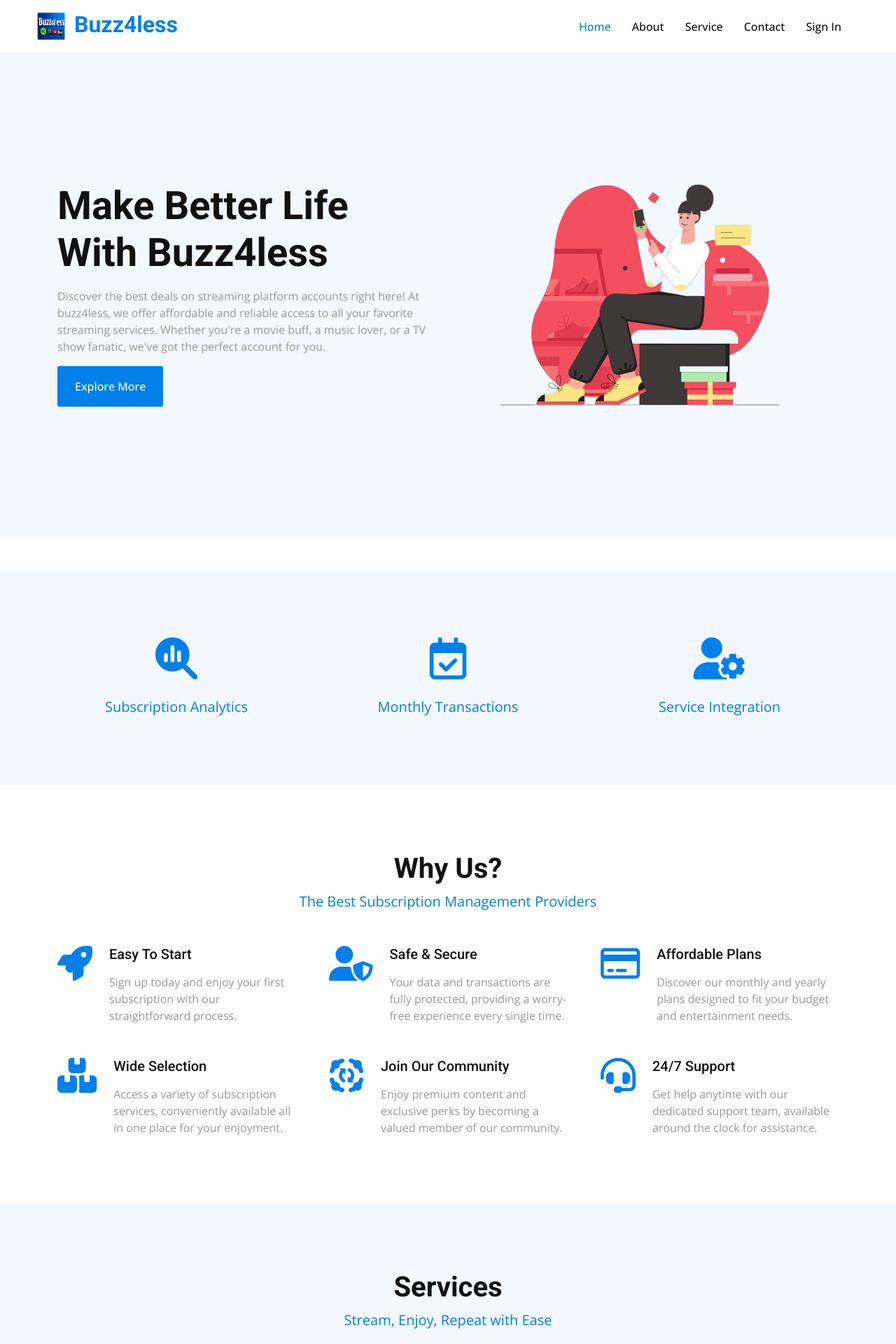
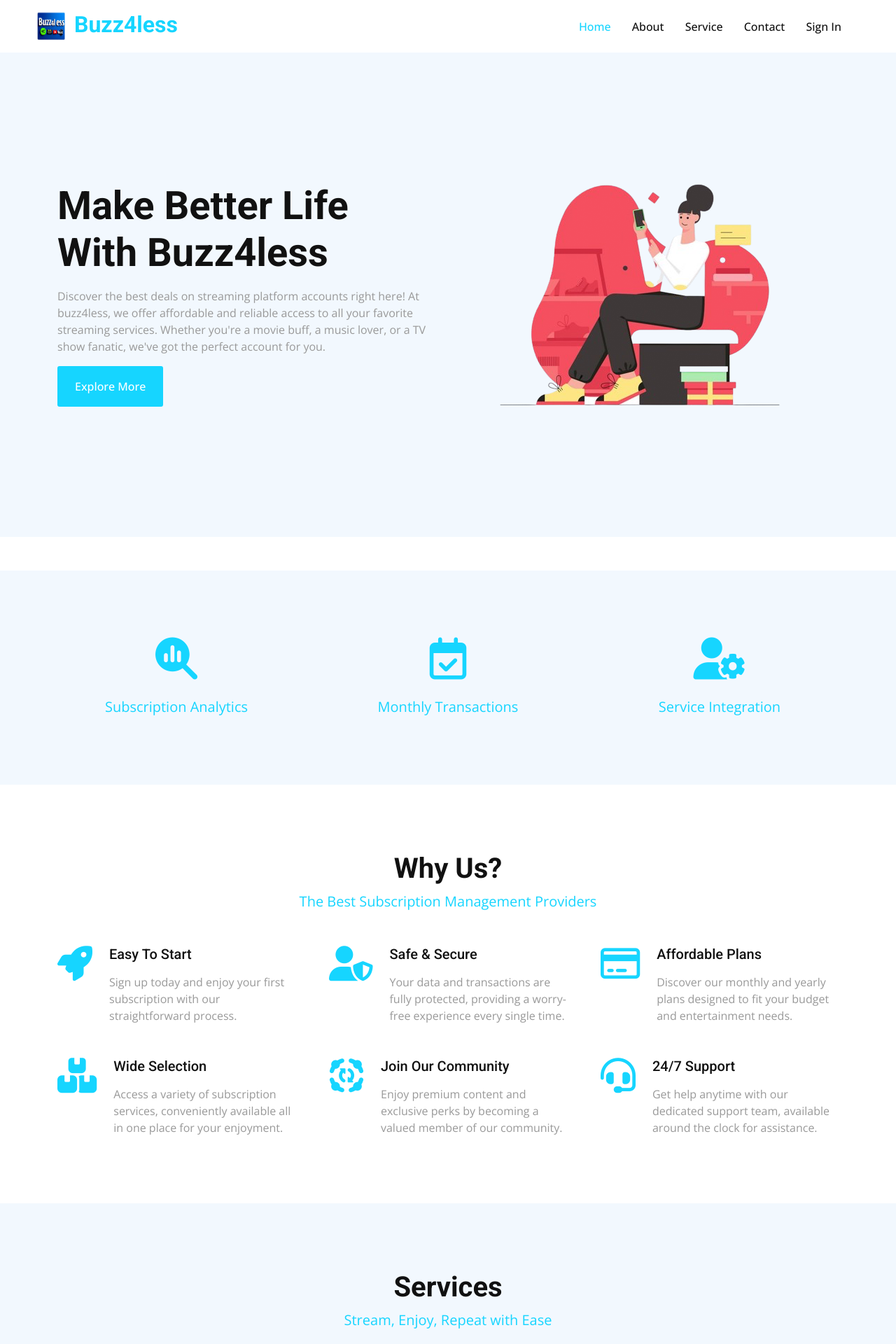
Before and after one commit to Okpara007/buzz4less, a Django app: page / in a window 1280 px wide. Shown: the top 1920 px of the page at 70% size. Run offline with Django 5.2, Linux system fonts and the light colour scheme; data that the repository does not hold is empty; some libraries are stand-ins or nearby versions.

Commit message:
revert back to previos theme

```diff
--- a/buzz4less/static/css/style.css
+++ b/buzz4less/static/css/style.css
@@ -1,5 +1,5 @@
 :root {
-    --primary: #027FEA;
+    --primary: #16d5ff;
     --secondary: #999999;
     --light: #F2F8FE;
     --dark: #111111;
--- a/templates/accounts/dashboard.html
+++ b/templates/accounts/dashboard.html
@@ -51,8 +51,8 @@
         <nav aria-label="breadcrumb">
             <ol class="breadcrumb">
                 <li class="breadcrumb-item">
-                    <a style="color: #027FEA;" href="{% url 'index' %}">
-                        <i style="color: #027FEA;" class="fas fa-home"></i> Home</a>
+                    <a style="color: #16d5ff;" href="{% url 'index' %}">
+                        <i style="color: #16d5ff;" class="fas fa-home"></i> Home</a>
                 </li>
                 <li class="breadcrumb-item active"> Dashboard</li>
             </ol>
--- a/templates/pages/index.html
+++ b/templates/pages/index.html
@@ -8,7 +8,7 @@
             <div class="col-lg-6">
                 <h1 class="display-4 mb-3 animated slideInDown">Make Better Life With Buzz4less</h1>
                 <p class="animated slideInDown">Discover the best deals on streaming platform accounts right here! At buzz4less, we offer affordable and reliable access to all your favorite streaming services. Whether you're a movie buff, a music lover, or a TV show fanatic, we've got the perfect account for you.</p>
-                <a href="{% url 'services' %}" class="btn py-3 px-4 animated slideInDown" style="background-color: #027FEA; color:#fff">Explore More</a>
+                <a href="{% url 'services' %}" class="btn py-3 px-4 animated slideInDown" style="background-color: #16d5ff; color:#fff">Explore More</a>
             </div>
             <div class="col-lg-6 animated fadeIn">
                 <img class="img-fluid animated pulse infinite" style="animation-duration: 3s;" src="{% static 'img/hero6.png' %}"
@@ -62,17 +62,17 @@
     <div class="container py-5">
         <div class="row g-5">
             <div class="col-lg-4 col-md-6 text-center wow fadeIn" data-wow-delay="0.1s">
-                <i style="color: #027FEA; font-size: 60px" class="mb-4 fa-solid fa-magnifying-glass-chart"></i>
+                <i style="color: #16d5ff; font-size: 60px" class="mb-4 fa-solid fa-magnifying-glass-chart"></i>
                 <!-- <h1 class="display-4" data-toggle="counter-up">123456</h1> -->
-                <p style="color: #027FEA;" class="fs-5  mb-0">Subscription Analytics</p>
+                <p style="color: #16d5ff;" class="fs-5  mb-0">Subscription Analytics</p>
             </div>
-            <div style="color: #027FEA;" class="col-lg-4 col-md-6 text-center wow fadeIn" data-wow-delay="0.3s">
-                <i style="color: #027FEA; font-size: 60px" class="mb-4 fa-regular fa-calendar-check"></i>
+            <div style="color: #16d5ff;" class="col-lg-4 col-md-6 text-center wow fadeIn" data-wow-delay="0.3s">
+                <i style="color: #16d5ff; font-size: 60px" class="mb-4 fa-regular fa-calendar-check"></i>
                 <!-- <h1 class="display-4" data-toggle="counter-up">123456</h1> -->
                 <p class="fs-5  mb-0">Monthly Transactions</p>
             </div>
-            <div style="color: #027FEA;" class="col-lg-4 col-md-6 text-center wow fadeIn" data-wow-delay="0.5s">
-                <i style="color: #027FEA; font-size: 60px" class="mb-4 fa-solid fa-user-gear"></i>
+            <div style="color: #16d5ff;" class="col-lg-4 col-md-6 text-center wow fadeIn" data-wow-delay="0.5s">
+                <i style="color: #16d5ff; font-size: 60px" class="mb-4 fa-solid fa-user-gear"></i>
                 <!-- <h1 class="display-4" data-toggle="counter-up">123456</h1> -->
                 <p class="fs-5  mb-0">Service Integration</p>
             </div>
@@ -87,12 +87,12 @@
     <div class="container">
         <div class="text-center mx-auto wow fadeInUp" data-wow-delay="0.1s" style="max-width: 500px;">
             <h1 class="display-6">Why Us?</h1>
-            <p style="color: #027FEA;" class="fs-5 mb-5">The Best Subscription Management Providers</p>
+            <p style="color: #16d5ff;" class="fs-5 mb-5">The Best Subscription Management Providers</p>
         </div>
         <div class="row g-5">
             <div class="col-lg-4 col-md-6 wow fadeInUp" data-wow-delay="0.1s">
                 <div class="d-flex align-items-start">
-                    <i style="color: #027FEA; font-size: 50px" class="fa-solid fa-rocket flex-shrink-0"></i>
+                    <i style="color: #16d5ff; font-size: 50px" class="fa-solid fa-rocket flex-shrink-0"></i>
                     <div class="ps-4">
                         <h5 class="mb-3">Easy To Start</h5>
                         <span>Sign up today and enjoy your first subscription with our straightforward process.</span>
@@ -101,7 +101,7 @@
             </div>
             <div class="col-lg-4 col-md-6 wow fadeInUp" data-wow-delay="0.3s">
                 <div class="d-flex align-items-start">
-                    <i style="color: #027FEA; font-size: 50px" class="fa-solid fa-user-shield flex-shrink-0"></i>
+                    <i style="color: #16d5ff; font-size: 50px" class="fa-solid fa-user-shield flex-shrink-0"></i>
                     <div class="ps-4">
                         <h5 class="mb-3">Safe & Secure</h5>
                         <span>Your data and transactions are fully protected, providing a worry-free experience every single time.</span>
@@ -110,7 +110,7 @@
             </div>
             <div class="col-lg-4 col-md-6 wow fadeInUp" data-wow-delay="0.5s">
                 <div class="d-flex align-items-start">
-                    <i style="color: #027FEA; font-size: 50px" class="fa-regular fa-credit-card flex-shrink-0"></i>
+                    <i style="color: #16d5ff; font-size: 50px" class="fa-regular fa-credit-card flex-shrink-0"></i>
                     <div class="ps-4">
                         <h5 class="mb-3">Affordable Plans</h5>
                         <span>Discover our monthly and yearly plans designed to fit your budget and entertainment needs.</span>
@@ -119,7 +119,7 @@
             </div>
             <div class="col-lg-4 col-md-6 wow fadeInUp" data-wow-delay="0.1s">
                 <div class="d-flex align-items-start">
-                    <i style="color: #027FEA; font-size: 50px" class="fa-solid fa-boxes-stacked flex-shrink-0"></i>
+                    <i style="color: #16d5ff; font-size: 50px" class="fa-solid fa-boxes-stacked flex-shrink-0"></i>
                     <div class="ps-4">
                         <h5 class="mb-3">Wide Selection</h5>
                         <span>Access a variety of subscription services, conveniently available all in one place for your enjoyment.</span>
@@ -128,7 +128,7 @@
             </div>
             <div class="col-lg-4 col-md-6 wow fadeInUp" data-wow-delay="0.3s">
                 <div class="d-flex align-items-start">
-                    <i style="color: #027FEA; font-size: 50px" class="fa-solid fa-group-arrows-rotate flex-shrink-0"></i>
+                    <i style="color: #16d5ff; font-size: 50px" class="fa-solid fa-group-arrows-rotate flex-shrink-0"></i>
                     <div class="ps-4">
                         <h5 class="mb-3">Join Our Community</h5>
                         <span>Enjoy premium content and exclusive perks by becoming a valued member of our community.</span>
@@ -137,7 +137,7 @@
             </div>
             <div class="col-lg-4 col-md-6 wow fadeInUp" data-wow-delay="0.5s">
                 <div class="d-flex align-items-start">
-                    <i style="color: #027FEA; font-size: 50px" class="fa-solid fa-headset flex-shrink-0"></i>
+                    <i style="color: #16d5ff; font-size: 50px" class="fa-solid fa-headset flex-shrink-0"></i>
                     <div class="ps-4">
                         <h5 class="mb-3">24/7 Support</h5>
                         <span>Get help anytime with our dedicated support team, available around the clock for assistance.</span>
@@ -155,7 +155,7 @@
     <div class="container py-5">
         <div class="text-center mx-auto wow fadeInUp" data-wow-delay="0.1s" style="max-width: 500px;">
             <h1 class="display-6">Services</h1>
-            <p style="color: #027FEA;" class="fs-5 mb-5">Stream, Enjoy, Repeat with Ease</p>
+            <p style="color: #16d5ff;" class="fs-5 mb-5">Stream, Enjoy, Repeat with Ease</p>
         </div>
         <div class="row g-4">
             {% if services %}
@@ -165,7 +165,7 @@
                             <img class="img-fluid mb-4" src="{{ service.image.url }}" style="height: 16rem; width:100%" alt="">
                             <h5 class="mb-3">{{ service.name }}</h5>
                             <p>{{ service.pre_description }}</p>
-                            <a style="color: #027FEA;" href="{% url 'services' %}">More Info<i class="fa fa-arrow-right ms-2"></i></a>
+                            <a style="color: #16d5ff;" href="{% url 'services' %}">More Info<i class="fa fa-arrow-right ms-2"></i></a>
                         </div>
                     </div>
                 {% endfor %}
--- a/templates/partials/_footer.html
+++ b/templates/partials/_footer.html
@@ -3,7 +3,7 @@
     <div class="container py-5">
         <div class="row g-5">
             <div class="col-md-6">
-                <h1 style="color: #027FEA;" class="mb-4"><img class="img-fluid me-2" src="{% static 'img/icon-1.png' %}" alt=""
+                <h1 style="color: #16d5ff;" class="mb-4"><img class="img-fluid me-2" src="{% static 'img/icon-1.png' %}" alt=""
                         style="width: 50px; height:50px">Buzz4less</h1>
                 <span>Buzz4less is committed to making entertainment affordable and accessible for everyone. We offer reliable subscription services for popular streaming platforms, ensuring you can enjoy your favorite content hassle-free. Join us today and experience the best in entertainment.</span>
             </div>
@@ -13,7 +13,7 @@
                 <div class="position-relative">
                     <input class="form-control bg-transparent w-100 py-3 ps-4 pe-5" type="text">
                     <a href="{% url 'login' %}">
-                        <button style="background-color: #027FEA; color:#fff" type="button" class="btn py-2 px-3 position-absolute top-0 end-0 mt-2 me-2">Sign Up</button>
+                        <button style="background-color: #16d5ff; color:#fff" type="button" class="btn py-2 px-3 position-absolute top-0 end-0 mt-2 me-2">Sign Up</button>
                     </a>
                 </div>
             </div>
--- a/templates/partials/_navbar.html
+++ b/templates/partials/_navbar.html
@@ -2,7 +2,7 @@
 
 <nav class="navbar navbar-expand-lg bg-white navbar-light sticky-top p-0 px-4 px-lg-5">
     <a href="{% url 'index' %}" class="navbar-brand d-flex align-items-center">
-        <h2 style="color: #027FEA;" class="m-0"><img class="img-fluid me-2" src="{% static 'img/icon-1.png' %}" alt=""
+        <h2 style="color: #16d5ff;" class="m-0"><img class="img-fluid me-2" src="{% static 'img/icon-1.png' %}" alt=""
                 style="width: 50px; height:50px">Buzz4less</h2>
     </a>
     <button type="button" class="navbar-toggler" data-bs-toggle="collapse" data-bs-target="#navbarCollapse">
```
Also changed, not shown: templates/accounts/referral.html (+4 -4 lines), templates/contacts/contacts.html (+4 -4 lines), templates/pages/about.html (+8 -8 lines), templates/services/services.html (+4 -4 lines).
